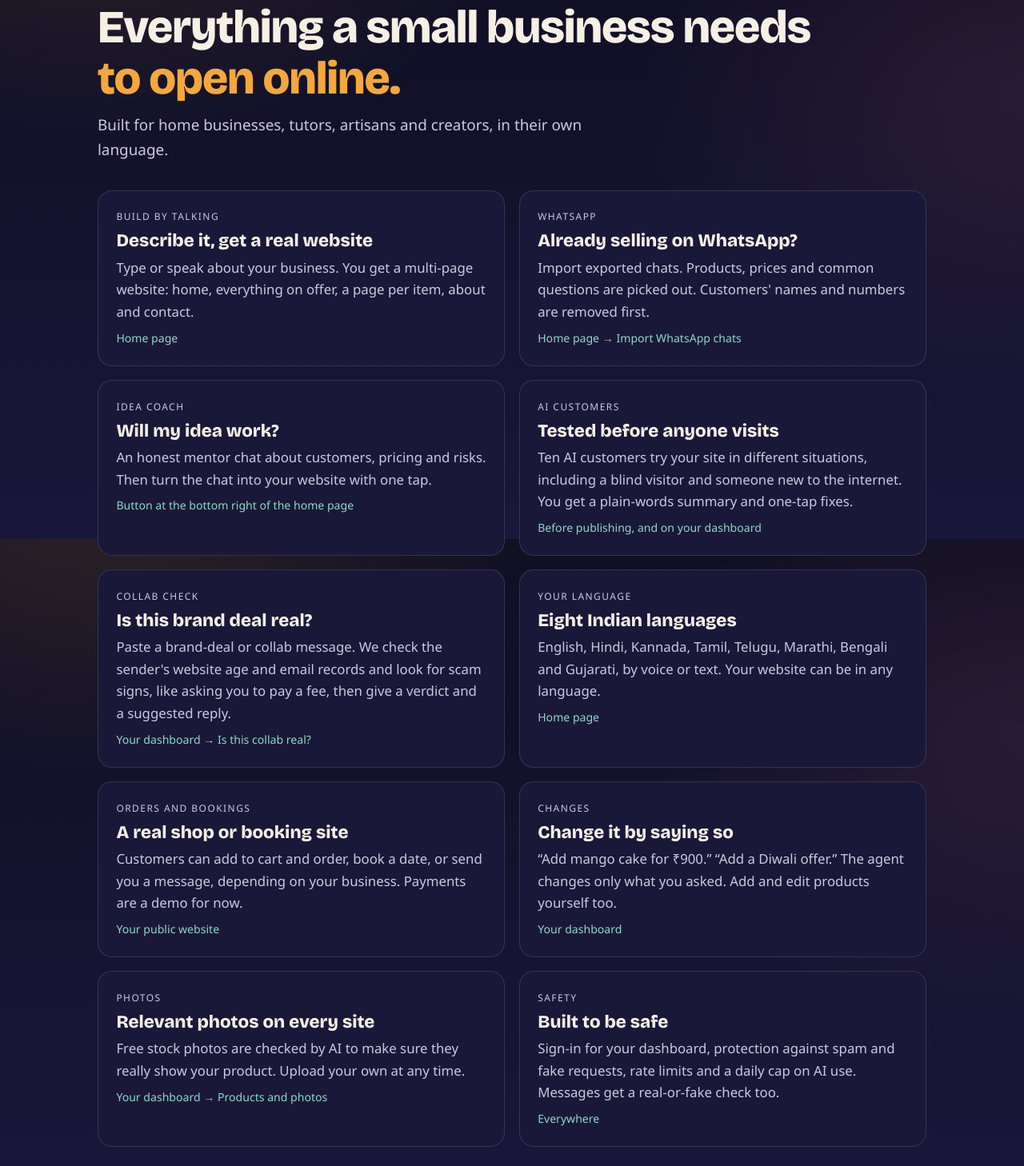
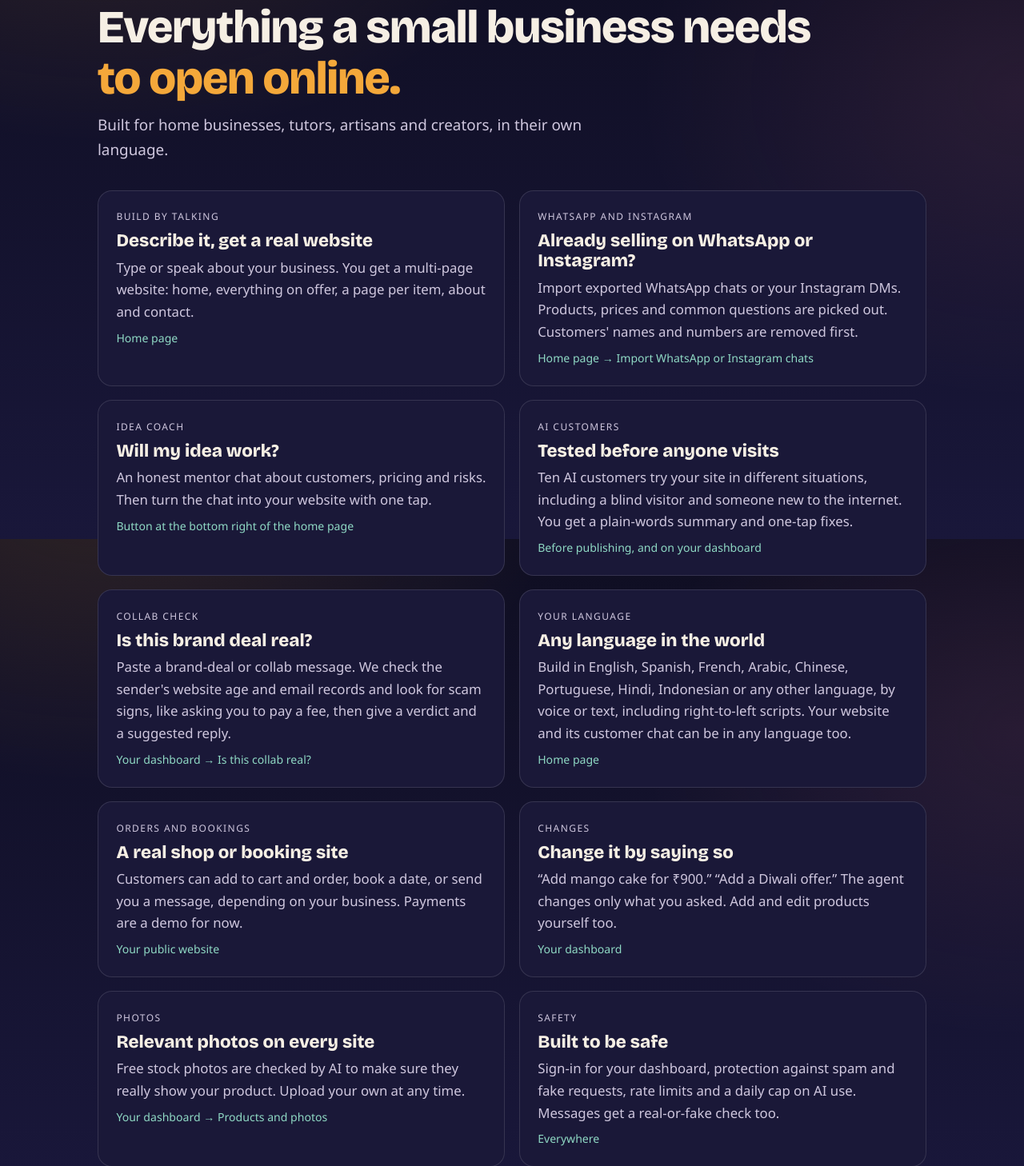
Before and after one commit to tripathiix/bazaarready, a Spring app: template src/main/resources/templates/features.html in a window 1280 px wide. Shown: the part 126-1584 px from the top of the page at 80% size. Run offline with Thymeleaf, Linux system fonts and the light colour scheme; the template is opened without the code that fills it, so the values that code supplies are empty; some of the project's set-up classes (security, data sources, template engines, error pages and the like) are left out, and stand-ins take their place; database files in the repository are not loaded; some web fonts are replaced.

Commit message:
Guide and Features: any language, Instagram import
Co-Authored-By: Claude Opus 5.5 <noreply@anthropic.com>

```diff
--- a/src/main/resources/templates/features.html
+++ b/src/main/resources/templates/features.html
@@ -1,6 +1,6 @@
 <!DOCTYPE html>
 <html xmlns:th="http://www.thymeleaf.org" lang="en">
-<head th:replace="~{pages/parts :: head('BazaarReady features', 'Everything a small business needs to open online: build by talking, AI test customers, collab scam checks, 8 languages and more.')}"></head>
+<head th:replace="~{pages/parts :: head('BazaarReady features', 'Everything a small business needs to open online: build by talking, AI test customers, collab scam checks, any language and more.')}"></head>
 <body>
 <div th:replace="~{pages/parts :: top('features')}"></div>
 <style>
@@ -21,16 +21,16 @@
     <div class="grid">
         <article class="card feature rise" id="build"><p class="tag">Build by talking</p><h2>Describe it, get a real website</h2>
             <p>Type or speak about your business. You get a multi-page website: home, everything on offer, a page per item, about and contact.</p><span class="where">Home page</span></article>
-        <article class="card feature rise" id="whatsapp"><p class="tag">WhatsApp</p><h2>Already selling on WhatsApp?</h2>
-            <p>Import exported chats. Products, prices and common questions are picked out. Customers' names and numbers are removed first.</p><span class="where">Home page → Import WhatsApp chats</span></article>
+        <article class="card feature rise" id="whatsapp"><p class="tag">WhatsApp and Instagram</p><h2>Already selling on WhatsApp or Instagram?</h2>
+            <p>Import exported WhatsApp chats or your Instagram DMs. Products, prices and common questions are picked out. Customers' names and numbers are removed first.</p><span class="where">Home page → Import WhatsApp or Instagram chats</span></article>
         <article class="card feature rise" id="coach"><p class="tag">Idea coach</p><h2>Will my idea work?</h2>
             <p>An honest mentor chat about customers, pricing and risks. Then turn the chat into your website with one tap.</p><span class="where">Button at the bottom right of the home page</span></article>
         <article class="card feature rise" id="testing"><p class="tag">AI customers</p><h2>Tested before anyone visits</h2>
             <p>Ten AI customers try your site in different situations, including a blind visitor and someone new to the internet. You get a plain-words summary and one-tap fixes.</p><span class="where">Before publishing, and on your dashboard</span></article>
         <article class="card feature rise" id="collab"><p class="tag">Collab check</p><h2>Is this brand deal real?</h2>
             <p>Paste a brand-deal or collab message. We check the sender's website age and email records and look for scam signs, like asking you to pay a fee, then give a verdict and a suggested reply.</p><span class="where">Your dashboard → Is this collab real?</span></article>
-        <article class="card feature rise" id="languages"><p class="tag">Your language</p><h2>Eight Indian languages</h2>
-            <p>English, Hindi, Kannada, Tamil, Telugu, Marathi, Bengali and Gujarati, by voice or text. Your website can be in any language.</p><span class="where">Home page</span></article>
+        <article class="card feature rise" id="languages"><p class="tag">Your language</p><h2>Any language in the world</h2>
+            <p>Build in English, Spanish, French, Arabic, Chinese, Portuguese, Hindi, Indonesian or any other language, by voice or text, including right-to-left scripts. Your website and its customer chat can be in any language too.</p><span class="where">Home page</span></article>
         <article class="card feature rise" id="shop"><p class="tag">Orders and bookings</p><h2>A real shop or booking site</h2>
             <p>Customers can add to cart and order, book a date, or send you a message, depending on your business. Payments are a demo for now.</p><span class="where">Your public website</span></article>
         <article class="card feature rise" id="changes"><p class="tag">Changes</p><h2>Change it by saying so</h2>
--- a/src/main/resources/templates/guide.html
+++ b/src/main/resources/templates/guide.html
@@ -33,7 +33,7 @@
     <ol class="steps">
         <li class="card step rise"><span class="num" aria-hidden="true">1</span><div>
             <h2>Describe your business</h2>
-            <p>Type it, press Speak and say it, or import WhatsApp chats with your customers, in any of 8 languages: English, Hindi, Kannada, Tamil, Telugu, Marathi, Bengali and Gujarati. Not sure about your idea yet? Open the Idea coach first.</p>
+            <p>Type it, press Speak and say it, or import your WhatsApp chats or Instagram DMs with customers, in English, Spanish, French, Arabic, Chinese, Hindi or any other language. Not sure about your idea yet? Open the Idea coach first.</p>
             <span class="where">Home page</span></div></li>
         <li class="card step rise"><span class="num" aria-hidden="true">2</span><div>
             <h2>Answer a short form</h2>
@@ -76,7 +76,7 @@
         <h2 id="faq-title">Questions</h2>
         <details><summary>Do I need to know anything about websites?</summary><p>No. You only talk or type about your business. BazaarReady does the rest.</p></details>
         <details><summary>Can I change my website later?</summary><p>Yes, at any time. Open your dashboard, choose “Change my website” and say what you want changed.</p></details>
-        <details><summary>What happens to my WhatsApp chats?</summary><p>They are read once to understand your business. Customers' names and phone numbers are removed before anything is saved, and the files themselves are not kept.</p></details>
+        <details><summary>What happens to my WhatsApp or Instagram chats?</summary><p>They are read once to understand your business. Customers' names and phone numbers are removed before anything is saved, and the files themselves are not kept.</p></details>
         <details><summary>Are the AI customers' orders real?</summary><p>No. They are clearly marked tests and are removed automatically when testing ends, so you only see real orders.</p></details>
         <details><summary>Is the collab check a guarantee?</summary><p>No. It is a judgement from public facts, like how old the sender's website is and whether their email is properly set up. One rule always holds: never pay a fee to get a collab.</p></details>
     </section>
```
